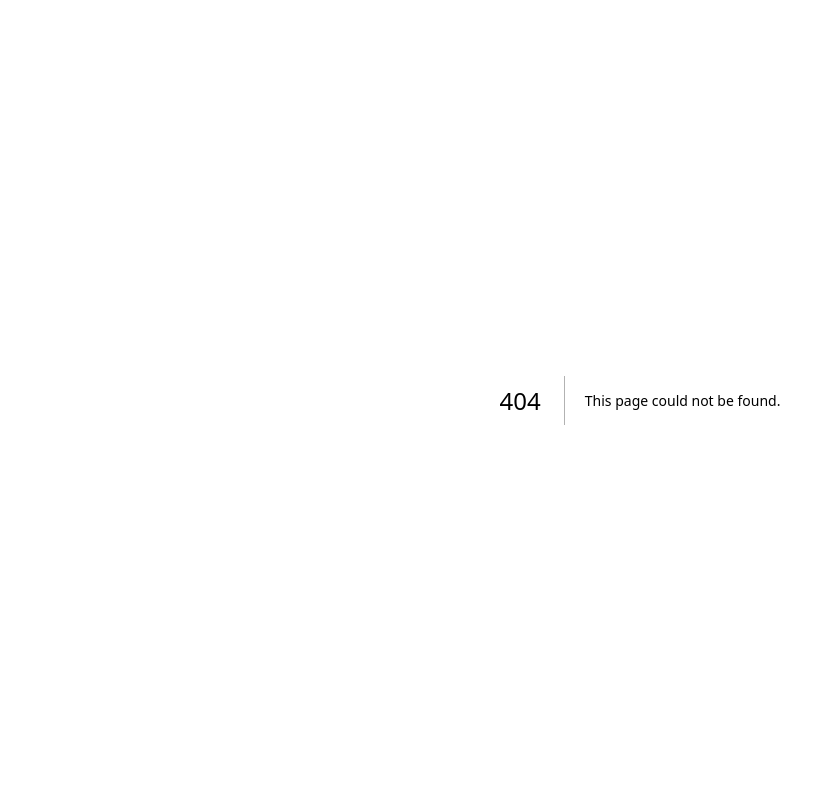
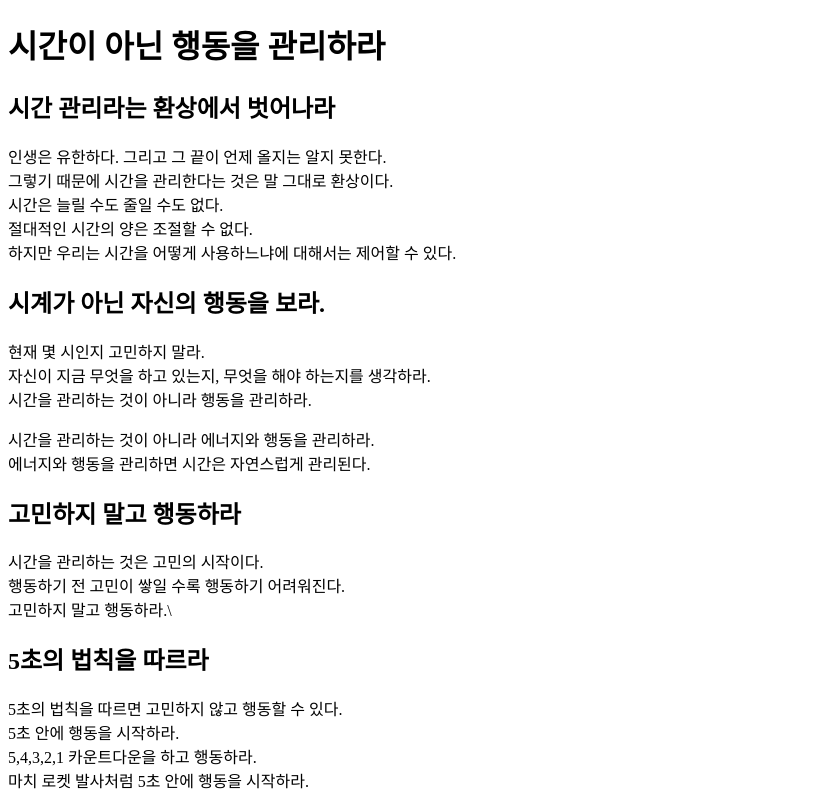
Before and after one commit to sysmae/principles, a Next.js app: page /life/attitude/4 in a window 1280 px wide. Before the commit this address had no page. Shown: the whole page, without its empty margins (0-834 px from the left). Built offline with nearby package versions, Linux system fonts and the light colour scheme.

Commit message:
시간이 아닌 행동을 관리하라

```diff
--- /dev/null
+++ b/pages/life/attitude/4.mdx
@@ -0,0 +1,31 @@
+# 시간이 아닌 행동을 관리하라
+
+## 시간 관리라는 환상에서 벗어나라
+
+인생은 유한하다. 그리고 그 끝이 언제 올지는 알지 못한다.\
+그렇기 때문에 시간을 관리한다는 것은 말 그대로 환상이다.\
+시간은 늘릴 수도 줄일 수도 없다.\
+절대적인 시간의 양은 조절할 수 없다.\
+하지만 우리는 시간을 어떻게 사용하느냐에 대해서는 제어할 수 있다.
+
+## 시계가 아닌 자신의 행동을 보라.
+
+현재 몇 시인지 고민하지 말라.\
+자신이 지금 무엇을 하고 있는지, 무엇을 해야 하는지를 생각하라.\
+시간을 관리하는 것이 아니라 행동을 관리하라.
+
+시간을 관리하는 것이 아니라 에너지와 행동을 관리하라.\
+에너지와 행동을 관리하면 시간은 자연스럽게 관리된다.
+
+## 고민하지 말고 행동하라
+
+시간을 관리하는 것은 고민의 시작이다.\
+행동하기 전 고민이 쌓일 수록 행동하기 어려워진다.\
+고민하지 말고 행동하라.\
+
+## 5초의 법칙을 따르라
+
+5초의 법칙을 따르면 고민하지 않고 행동할 수 있다.\
+5초 안에 행동을 시작하라.\
+5,4,3,2,1 카운트다운을 하고 행동하라.\
+마치 로켓 발사처럼 5초 안에 행동을 시작하라.
--- a/pages/life/attitude/_meta.json
+++ b/pages/life/attitude/_meta.json
@@ -1,5 +1,6 @@
 {
   "1":"어깨를 펴고 똑바로 서라",
   "2":"부정적인 목소리의 함정에 주의하라",
-  "3":"점잖은 초식공룡이 되어라"
+  "3":"점잖은 초식공룡이 되어라",
+  "4":"시간이 아닌 행동을 관리하라"
 }
```
